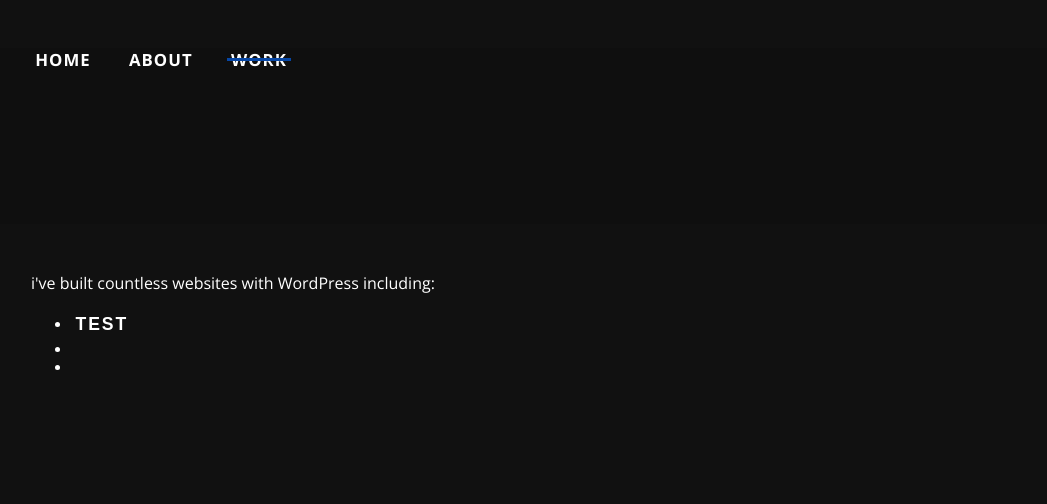
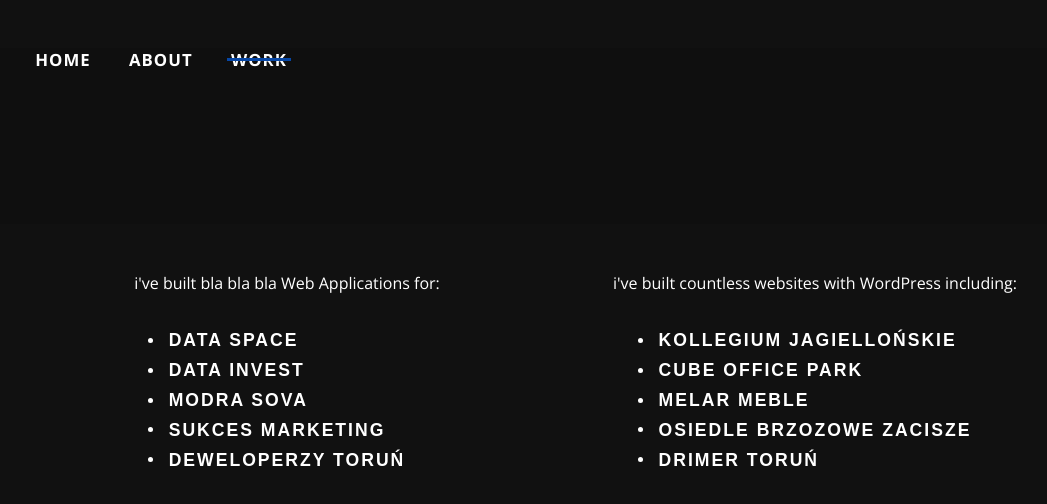
Before and after one commit to Zyklon-case/portfolio, a React (Create React App) app: page /work in a window 1280 px wide. Shown: the top 504 px of the page, without its empty margins (97-1144 px from the left). Built offline with nearby package versions, Linux system fonts and the light colour scheme.

Commit message:
grid flexbox

```diff
--- a/src/App.css
+++ b/src/App.css
@@ -61,6 +61,8 @@
 
 .fix-container {
   position: fixed;
+  width: 80%;
+  margin: 0 auto;
 }
 .link-active span:after {
   transform: translate3d(0, 0, 0);
--- a/src/components/section/AboutSection.jsx
+++ b/src/components/section/AboutSection.jsx
@@ -1,17 +1,12 @@
 import React, { Component } from "react";
-import { Heading, SubHeading, NegativeSpan } from "../../style";
+import { Heading, SubHeading, NegativeSpan, TwoColumns } from "../../style";
 import Anchor from "./containers/Anchor";
 import styled from "styled-components";
 
 import picture from "../../profile-pic.jpg";
 
-const Grid = styled.section`
-  display: grid;
-  grid-template-columns: 50% 50%;
-`;
-
 const AboutSection = () => {
-  return <Grid>
+  return <TwoColumns>
       <aside>
         <img src={picture} alt="Łukasz's photo" />
       </aside>
@@ -28,7 +23,7 @@
           <br />
         </SubHeading>
         <SubHeading>
-          I have expierence with JavaScript, React, Redux, React Native, PHP, MySQL
+          I have expierence with JavaScript, React, Redux, React Native, Vue, PHP, MySQL
           <br />
         </SubHeading>
         <SubHeading>
@@ -43,7 +38,7 @@
           </NegativeSpan>
         </SubHeading>
       </div>
-    </Grid>;
+    </TwoColumns>;
 };
 
 export default AboutSection;
--- a/src/components/section/HomeSection.jsx
+++ b/src/components/section/HomeSection.jsx
@@ -1,13 +1,13 @@
 import React, { Component } from "react";
 import styled from "styled-components";
 import Anchor from "./containers/Anchor";
-import { Heading, NegativeSpan } from "../../style";
+import { Heading, NegativeSpan, OneColumn } from "../../style";
 
 
 
 const HomeSection = () => {
   return (
-    <div>
+    <OneColumn>
       <Heading>
         I’m Łukasz Buczkowski,<br />
         a passionate <NegativeSpan>front-end</NegativeSpan> developer<br />
@@ -24,7 +24,7 @@
                   Email
               </Anchor>
       </div>
-    </div>
+    </OneColumn>
   );
 };
 
--- a/src/components/section/WorkSection.jsx
+++ b/src/components/section/WorkSection.jsx
@@ -1,19 +1,33 @@
 import React, { Component } from "react";
-import { Heading, NegativeSpan } from "../../style";
+import { Heading, NegativeSpan, TwoColumns, WorkColumn } from "../../style";
 import Anchor from "./containers/Anchor";
 import ListAnchor from "./containers/ListAnchor";
 
 
 const WorkSection = () => {
   return (
-    <div>
-      <p>i've built countless websites with WordPress including:</p>
-      <ul>
-        <ListAnchor>test</ListAnchor>
-        <li></li>
-        <li></li>
-      </ul>
-    </div>
+    <TwoColumns>
+      <WorkColumn>
+        <p>i've built bla bla bla Web Applications for:</p>
+        <ul>
+          <ListAnchor url="https://dataspace.pl/">Data Space</ListAnchor>
+          <ListAnchor url="http://www.datainvest.pl/pl/">Data Invest</ListAnchor>
+          <ListAnchor url="http://modrasova.pl/">Modra Sova</ListAnchor>
+          <ListAnchor url="http://akademia.sukcesmarketing.pl/">Sukces Marketing</ListAnchor>
+          <ListAnchor url="http://www.deweloperzytorun.pl/">Deweloperzy Toruń</ListAnchor>
+        </ul>
+      </WorkColumn>
+      <WorkColumn>
+        <p>i've built countless websites with WordPress including:</p>
+        <ul>
+          <ListAnchor url="http://kj.edu.pl/">Kollegium Jagiellońskie</ListAnchor>
+          <ListAnchor url="http://www.cubeofficepark.pl/">Cube Office Park</ListAnchor>
+          <ListAnchor url="http://melar-meble.eu/">Melar Meble</ListAnchor>
+          <ListAnchor url="http://brzozowezacisze.fasterm.pl/">Osiedle Brzozowe Zacisze</ListAnchor>
+          <ListAnchor url="http://drimer.eu/">Drimer Toruń</ListAnchor>
+        </ul>
+      </WorkColumn>
+    </TwoColumns>
   );
 };
 
--- a/src/style.js
+++ b/src/style.js
@@ -3,10 +3,30 @@
 export const Wrapper = styled.div`
   display: grid;
   grid-template-rows: 30% auto;
+  grip-gap: 1em;
   width: 100%;
   height: 100%;
   background-color: #111;
   color: #fff;
+`;
+
+export const OneColumn = styled.section`
+  align-self: center;
+`;
+
+export const TwoColumns = styled.section`
+  display: grid;
+  grid-template-columns: 50% 50%;
+  grid-gap: 1em;
+    @media (max-width: 768px) {
+    grid-template-columns: 1fr;
+  }
+`;
+
+export const WorkColumn = styled.article`
+  display: flex;
+  flex-direction: column;
+  align-items: center;
 `;
 
 export const Title = styled.h1`
@@ -17,9 +37,15 @@
 
 export const Heading = styled.p`
   font-family: "Poppins", sans-serif;
-  font-size: 40px;
+  font-size: 2.2em;
   color: #fff;
   margin: 0 0 50px;
+  @media (max-width: 768px) {
+    font-size: 1.8em;
+  }
+  @media (max-width: 480px) {
+    font-size: 1.4em;
+  }
 `;
 
 export const SubHeading = styled.p`
```
